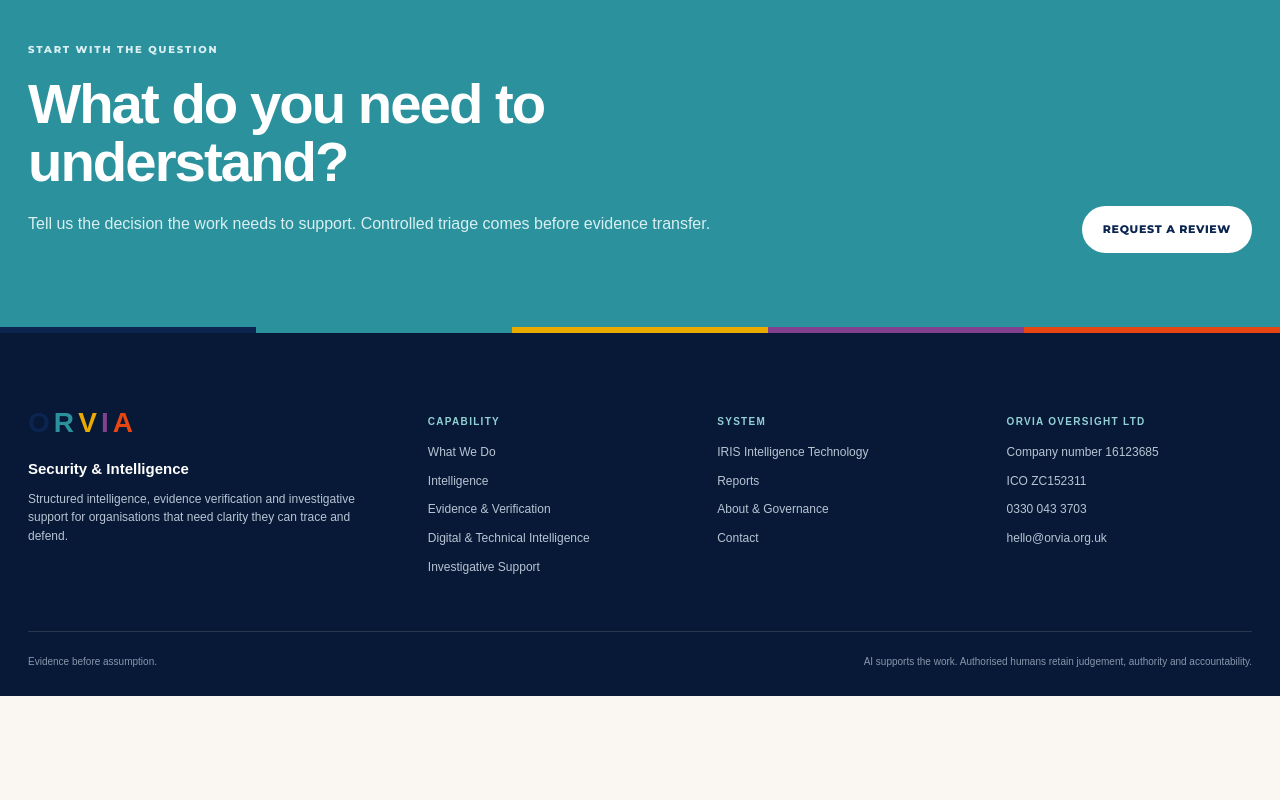
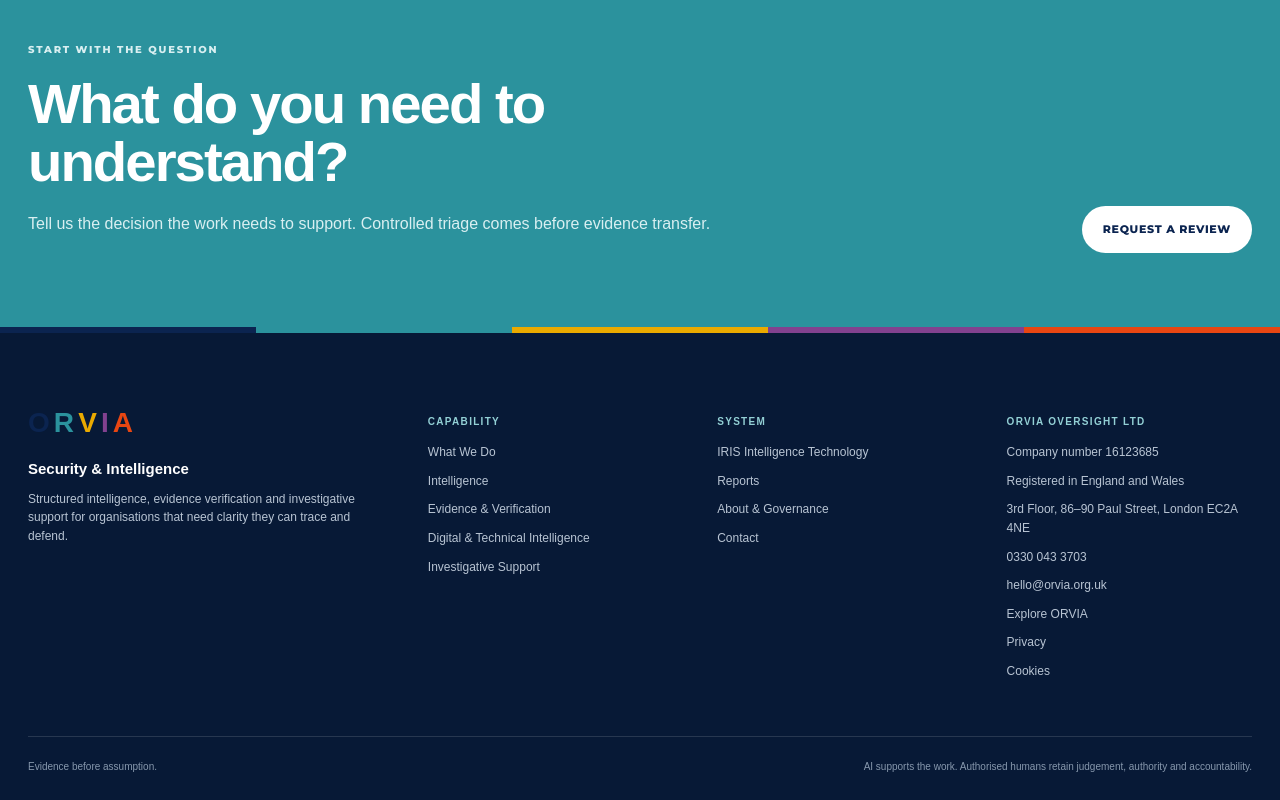
Before and after one commit to ORVIA-Oversight/Security-and-Intelligence, a Next.js app: page / in a window 1280 px wide. Shown: the part 9589-10389 px from the top of the page. Before the commit the page ends 10285 px from the top, so only its background shows below. Built offline with nearby package versions, Linux system fonts and the light colour scheme.

Commit message:
Correct Security trust footer and company disclosure

```diff
--- a/components/Footer.js
+++ b/components/Footer.js
@@ -29,9 +29,9 @@ export default function Footer(){
       <div>
         <h4>ORVIA Oversight Ltd</h4>
         <p>Company number 16123685</p>
-        <p>ICO ZC152311</p>
+        <p>Registered in England and Wales</p><p>3rd Floor, 86–90 Paul Street, London EC2A 4NE</p>
         <p>0330 043 3703</p>
-        <p>hello@orvia.org.uk</p>
+        <p>hello@orvia.org.uk</p><a href="https://orvia.org.uk/products">Explore ORVIA</a><a href="https://orvia.org.uk/privacy">Privacy</a><a href="https://orvia.org.uk/cookies">Cookies</a>
       </div>
     </div>
     <div className="footer-bottom">
```
